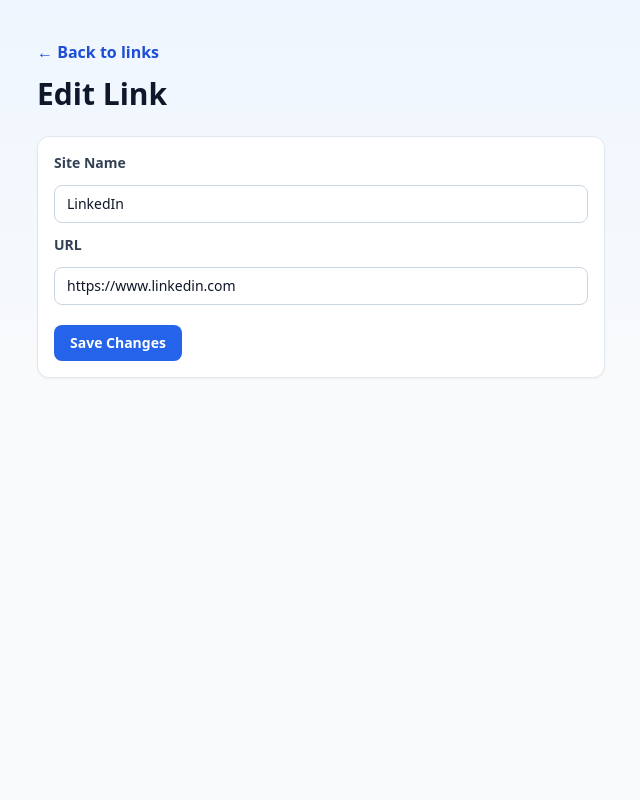
After one commit to kuwkuw/my-link-bio, a Flask app: page /edit/1 in a window 1280 px wide. The commit adds this page. Shown: the whole page, without its empty margins (319-959 px from the left). Run offline with Flask 3, Linux system fonts and the light colour scheme; some libraries are stand-ins or nearby versions.

Commit message:
Add edit flow for link cards

```diff
--- a/app.py
+++ b/app.py
@@ -26,6 +26,31 @@
     return redirect(url_for("home"))
 
 
+@app.route("/delete/<int:link_index>", methods=["POST"])
+def delete_link(link_index):
+    # Guard against invalid list indexes submitted in the URL.
+    if 0 <= link_index < len(links):
+        links.pop(link_index)
+
+    return redirect(url_for("home"))
+
+
+@app.route("/edit/<int:link_index>", methods=["GET", "POST"])
+def edit_link(link_index):
+    if not 0 <= link_index < len(links):
+        return redirect(url_for("home"))
+
+    if request.method == "POST":
+        site_name = request.form.get("site_name", "").strip()
+        site_url = request.form.get("site_url", "").strip()
+
+        if site_name and site_url:
+            links[link_index] = {"name": site_name, "url": site_url}
+            return redirect(url_for("home"))
+
+    return render_template("edit.html", page_title="Edit Link", link=links[link_index], link_index=link_index)
+
+
 @app.route("/about")
 def about():
     return render_template("about.html")
--- /dev/null
+++ b/templates/edit.html
@@ -0,0 +1,37 @@
+<!doctype html>
+<html lang="en">
+  <head>
+    <meta charset="UTF-8" />
+    <meta name="viewport" content="width=device-width, initial-scale=1.0" />
+    <title>{{ page_title }}</title>
+    <script src="https://cdn.tailwindcss.com"></script>
+    <script>
+      tailwind.config = {
+        theme: {
+          extend: {
+            maxWidth: {
+              bio: "600px",
+            },
+          },
+        },
+      };
+    </script>
+    <link rel="stylesheet" href="{{ url_for('static', filename='style.css') }}" />
+  </head>
+  <body class="min-h-screen text-slate-900">
+    <main class="mx-auto max-w-bio px-4 py-10">
+      <a class="font-semibold text-blue-700 hover:underline" href="{{ url_for('home') }}">← Back to links</a>
+      <h1 class="mt-3 text-3xl font-bold">{{ page_title }}</h1>
+
+      <form class="mt-6 grid gap-3 rounded-xl border border-slate-200 bg-white p-4 shadow-sm" action="{{ url_for('edit_link', link_index=link_index) }}" method="post">
+        <label class="text-sm font-semibold text-slate-700" for="site_name">Site Name</label>
+        <input class="w-full rounded-lg border border-slate-300 px-3 py-2 text-sm outline-none ring-blue-200 focus:ring-4" type="text" id="site_name" name="site_name" value="{{ link.name }}" required />
+
+        <label class="text-sm font-semibold text-slate-700" for="site_url">URL</label>
+        <input class="w-full rounded-lg border border-slate-300 px-3 py-2 text-sm outline-none ring-blue-200 focus:ring-4" type="url" id="site_url" name="site_url" value="{{ link.url }}" required />
+
+        <button class="mt-2 w-fit rounded-lg bg-blue-600 px-4 py-2 text-sm font-semibold text-white hover:bg-blue-700" type="submit">Save Changes</button>
+      </form>
+    </main>
+  </body>
+</html>
```
Also changed, not shown: templates/index.html (+9 -1 lines).
